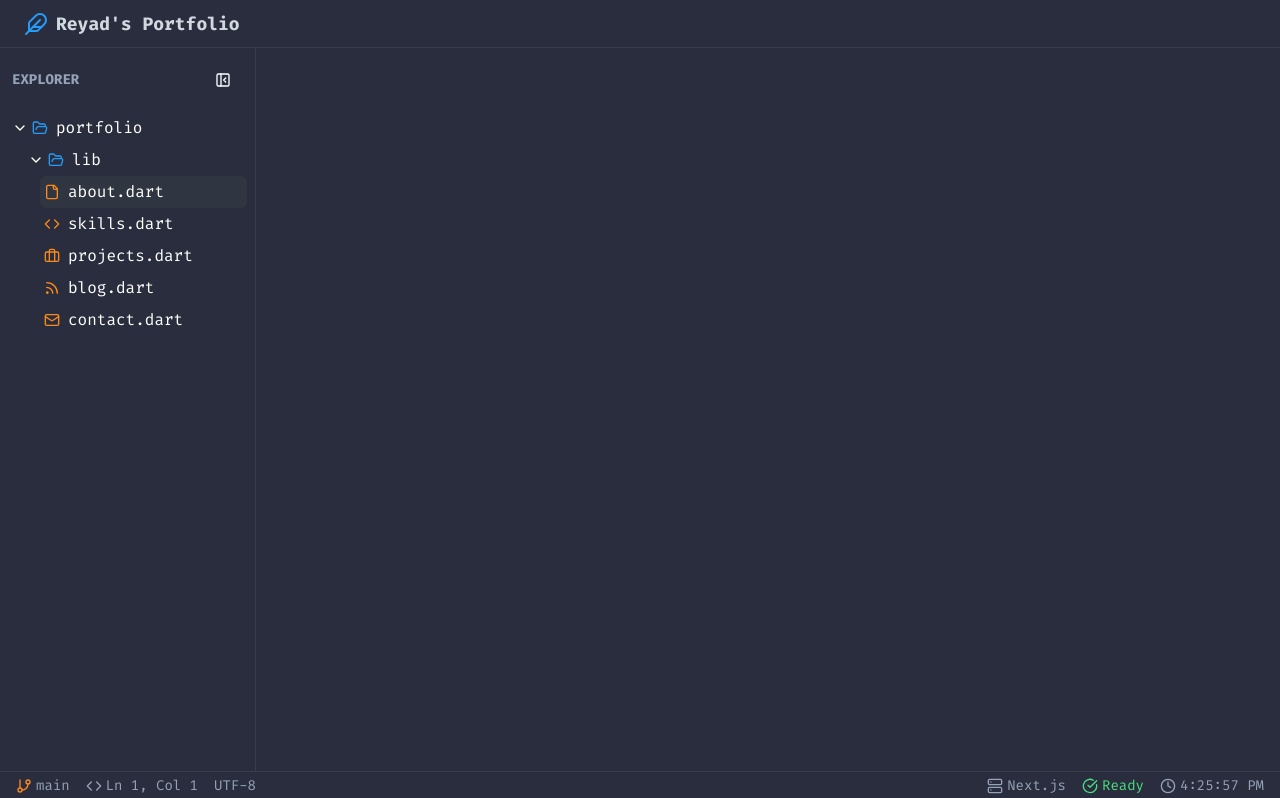
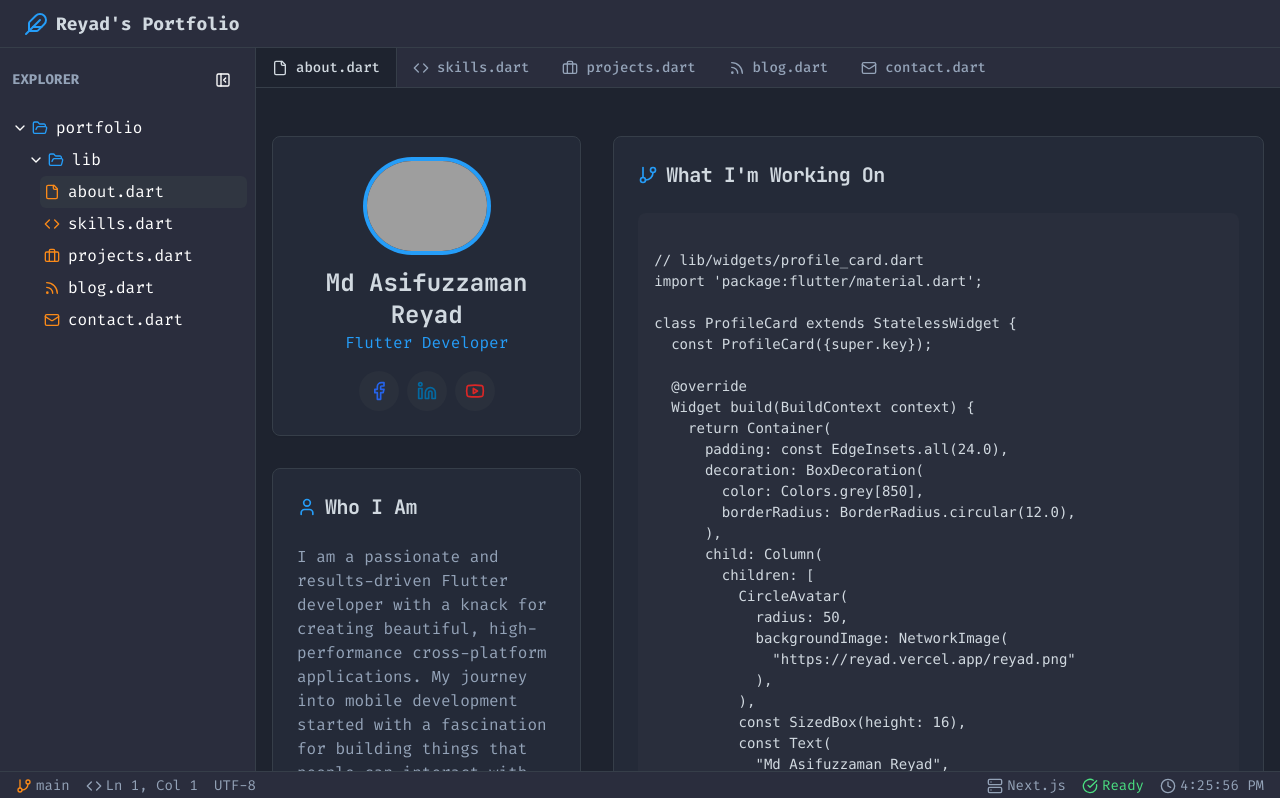
Before and after one commit to sofolitltd/reyad, a Next.js app: page / in a window 1280 px wide. Shown: the top 798 px of the page. Built offline with nearby package versions, Linux system fonts and the light colour scheme; grey boxes are pictures that could not be loaded; what @genkit-ai/google-genai, genkit would draw is missing.

Commit message:
right side nothing show??

```diff
--- a/src/app/components/ide-layout.tsx
+++ b/src/app/components/ide-layout.tsx
@@ -30,7 +30,7 @@ export function IdeLayout({ children, onSelectFile, activeFile }: IdeLayoutProps
   return (
     <div className="flex flex-col h-screen bg-[#2a2d3d]">
       <SiteHeader />
-      <div className="flex-grow pt-12 relative">
+      <div className="flex flex-grow pt-12 relative">
         <aside
           className={cn(
             "bg-[#2a2d3d] text-white p-2 border-r border-border transition-all duration-300 ease-in-out h-full z-10",
@@ -49,8 +49,8 @@ export function IdeLayout({ children, onSelectFile, activeFile }: IdeLayoutProps
         <main
           className={cn(
             "flex-1 flex flex-col bg-background h-full transition-all duration-300 ease-in-out",
-             "md:ml-0", // Desktop: no margin when sidebar state changes
-             isExplorerOpen ? 'ml-16 md:ml-0' : 'ml-16' // Mobile: always have margin for the collapsed sidebar
+             "md:ml-0",
+             "ml-16"
           )}
         >
           {children}
```
